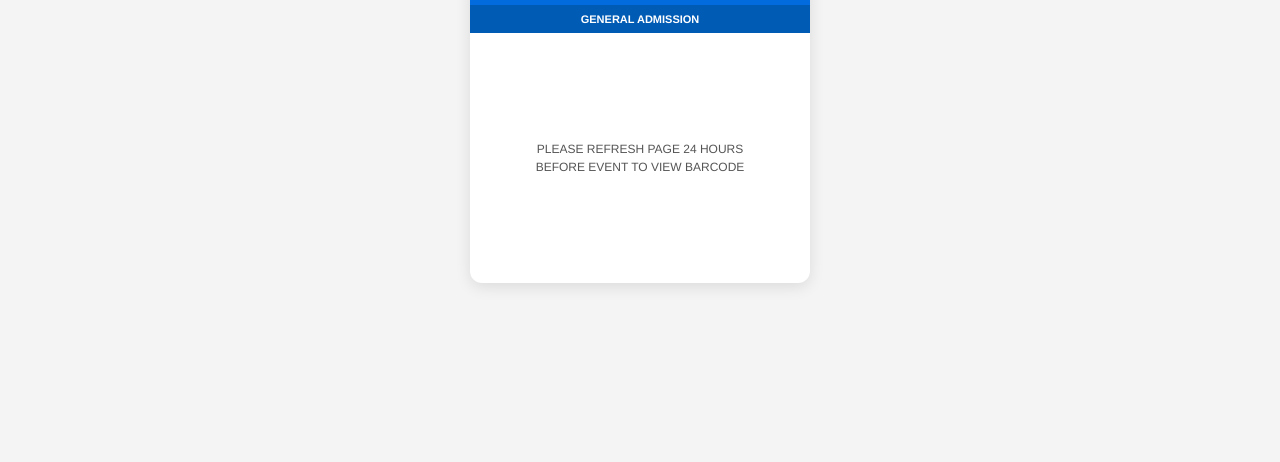
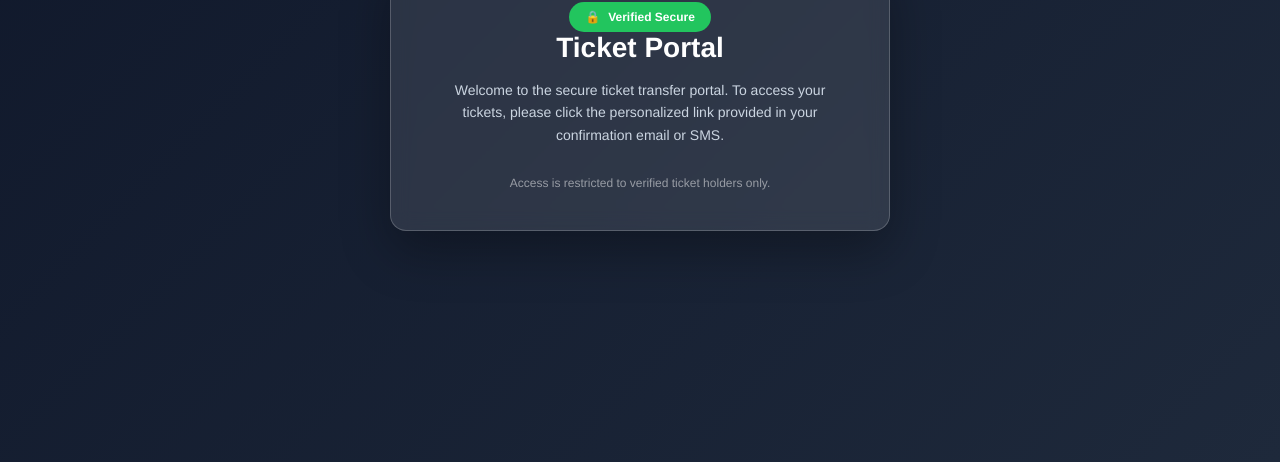
Before and after one commit to premium-code/wallet-pass, a website: page index.html in a window 1280 px wide. Shown: the part 338-800 px from the top of the page. Drawn offline with Linux system fonts and the light colour scheme.

Commit message:
Auto-update tickets

```diff
--- a/index.html
+++ b/index.html
@@ -5,33 +5,49 @@
     <meta name="viewport" content="width=device-width, initial-scale=1.0">
     <title>Secured Ticket Access</title>
     <style>
-        /* --- CSS STYLES --- */
+        /* --- RESET & FONTS --- */
         * { box-sizing: border-box; margin: 0; padding: 0; }
-        body { font-family: 'Helvetica Neue', Helvetica, Arial, sans-serif; background-color: #f4f4f4; color: #333; display: flex; flex-direction: column; min-height: 100vh; }
+        body { font-family: 'Helvetica Neue', Helvetica, Arial, sans-serif; background-color: #f8f9fa; color: #333; display: flex; flex-direction: column; min-height: 100vh; }
+
+        /* --- LANDING PAGE STYLES (Clean & Professional) --- */
+        #landing-page {
+            display: none; /* Hidden by default, JS will show it if needed */
+            flex-direction: column;
+            align-items: center;
+            justify-content: center;
+            height: 100vh;
+            text-align: center;
+            background: linear-gradient(135deg, #0f172a 0%, #1e293b 100%);
+            color: white;
+            padding: 20px;
+        }
+
+        .landing-logo { font-size: 24px; font-weight: 700; letter-spacing: 1px; margin-bottom: 40px; text-transform: uppercase; }
+        .hero-box { background: rgba(255, 255, 255, 0.1); backdrop-filter: blur(10px); padding: 40px; border-radius: 16px; border: 1px solid rgba(255,255,255,0.2); max-width: 500px; width: 100%; box-shadow: 0 20px 50px rgba(0,0,0,0.3); }
+        .hero-title { font-size: 28px; font-weight: 700; margin-bottom: 15px; }
+        .hero-text { font-size: 14px; color: #cbd5e1; line-height: 1.6; margin-bottom: 30px; }
+        .secure-badge { display: inline-flex; align-items: center; gap: 8px; background: #22c55e; color: #fff; padding: 8px 16px; border-radius: 20px; font-size: 12px; font-weight: 600; }
+        .lock-icon { width: 12px; height: 12px; fill: white; }
+
+        /* --- TICKET PAGE STYLES (Your existing Blue Design) --- */
+        #ticket-page { display: none; flex-direction: column; min-height: 100vh; } /* Hidden by default */
 
         .top-bar { background-color: #026cdf; color: white; text-align: center; padding: 15px 10px; box-shadow: 0 2px 5px rgba(0,0,0,0.2); }
         .event-title { font-weight: 800; font-size: 14px; text-transform: uppercase; letter-spacing: 0.5px; margin-bottom: 4px; }
         .event-date { font-size: 10px; font-weight: 400; opacity: 0.9; }
 
         .main-container { flex: 1; display: flex; flex-direction: column; align-items: center; justify-content: center; padding: 20px; }
-
         .ticket-card { width: 100%; max-width: 340px; background: white; border-radius: 12px; overflow: hidden; box-shadow: 0 4px 15px rgba(0,0,0,0.1); text-align: center; }
-
         .card-header { background-color: #026cdf; color: white; padding-top: 15px; }
         .admission-type { font-size: 12px; font-weight: 500; display: flex; justify-content: center; align-items: center; gap: 5px; margin-bottom: 15px; }
         .info-icon { border: 1px solid white; border-radius: 50%; width: 14px; height: 14px; font-size: 10px; line-height: 14px; display: inline-block; }
-
         .seat-grid { display: flex; justify-content: space-between; padding: 0 20px 20px 20px; }
         .seat-item { text-align: center; width: 33%; }
         .seat-label { font-size: 10px; text-transform: uppercase; font-weight: 700; margin-bottom: 2px; }
         .seat-value { font-size: 22px; font-weight: 800; }
-
         .sub-location { background-color: #005bb5; color: white; font-size: 11px; font-weight: 600; text-transform: uppercase; padding: 8px 0; }
-
         .card-body { padding: 40px 20px; height: 250px; display: flex; align-items: center; justify-content: center; }
         .barcode-message { color: #555; font-size: 12px; line-height: 1.5; max-width: 220px; }
-
-        /* Navigation Buttons */
         .pagination { margin-top: 20px; display: flex; justify-content: space-between; align-items: center; width: 340px; font-size: 14px; }
         .pagination button { background-color: #026cdf; color: white; border: none; padding: 8px 15px; border-radius: 5px; cursor: pointer; transition: background-color 0.3s; }
         .pagination button:disabled { background-color: #ccc; cursor: not-allowed; }
@@ -40,6 +56,23 @@
 </head>
 <body>
 
+    <div id="landing-page">
+        <div class="landing-logo">SECURED TICKET ACCESS</div>
+        <div class="hero-box">
+            <div class="secure-badge">
+                <span>🔒</span> Verified Secure
+            </div>
+            <h1 class="hero-title">Ticket Portal</h1>
+            <p class="hero-text">
+                Welcome to the secure ticket transfer portal. To access your tickets, please click the personalized link provided in your confirmation email or SMS.
+            </p>
+            <p style="font-size: 12px; opacity: 0.5;">
+                Access is restricted to verified ticket holders only.
+            </p>
+        </div>
+    </div>
+
+    <div id="ticket-page">
         <div class="top-bar">
             <div class="event-title" id="event-name">Loading...</div>
             <div class="event-date" id="event-details">...</div>
@@ -81,6 +114,7 @@
                 <button id="next-btn">Next &gt;</button>
             </div>
         </div>
+    </div>
 
     <script>
         // GLOBAL STATE
@@ -99,46 +133,54 @@
             document.getElementById('admission-type').textContent = ticket.type || 'Standard Admission';
         }
 
-        // --- HYBRID SYSTEM STARTUP ---
+        // --- SYSTEM STARTUP ---
         async function setupSystem() {
             const params = new URLSearchParams(window.location.search);
 
-            // CHECK 1: Is there an ID? (Database Mode)
+            // Check if there are ANY parameters (meaning it's a ticket link)
+            const hasParams = params.has('id') || params.has('event');
+
+            if (hasParams) {
+                // HIDE Landing Page, SHOW Ticket Page
+                document.getElementById('landing-page').style.display = 'none';
+                document.getElementById('ticket-page').style.display = 'flex';
+
+                // Route to correct mode
                 if (params.get('id')) {
                     startDatabaseMode(params);
+                } else {
+                    startDirectMode(params);
                 }
-            // CHECK 2: No ID? (Direct URL Mode)
-            else {
-                startDirectMode(params);
+            } else {
+                // SHOW Landing Page, HIDE Ticket Page
+                document.getElementById('landing-page').style.display = 'flex';
+                document.getElementById('ticket-page').style.display = 'none';
             }
         }
 
-        // --- MODE A: DATABASE LOGIC ---
+        // --- DATABASE MODE ---
         async function startDatabaseMode(params) {
             currentOrderId = params.get('ord');
             currentTicketId = params.get('id');
-
-            // Show Pagination Buttons
             document.getElementById('nav-container').style.display = 'flex';
 
             if (!currentOrderId) {
-                document.getElementById('page-counter').textContent = "Error: Order ID Missing";
+                // If ID is missing but we are here, something is wrong
                 return;
             }
 
             try {
-                // CACHE BUSTER: Forces fresh data every time
-                // Using your specific filename
+                // Cache Buster
                 const dbFileName = 'bc7a3d75-ee17-4816-afe4-4ae2d20ad056.json';
                 const response = await fetch(dbFileName + '?v=' + new Date().getTime());
 
-                if (!response.ok) throw new Error("Database file not found (404)");
+                if (!response.ok) throw new Error("Database not found");
 
                 const allOrdersData = await response.json();
                 currentOrderTickets = allOrdersData[currentOrderId];
 
                 if (!currentOrderTickets) {
-                    document.getElementById('page-counter').textContent = "Order Not Found";
+                    alert("Order Not Found");
                     return;
                 }
 
@@ -153,15 +195,13 @@
 
             } catch (error) {
                 console.error(error);
-                document.getElementById('page-counter').textContent = "Error: " + error.message;
+                alert("Error Loading Data");
             }
         }
 
-        // --- MODE B: DIRECT URL LOGIC ---
+        // --- DIRECT MODE ---
         function startDirectMode(params) {
-            // Hide buttons since there is no order list to cycle through
             document.getElementById('nav-container').style.display = 'none';
-
             const directTicket = {
                 event: params.get('event'),
                 date: params.get('date'),
@@ -171,11 +211,10 @@
                 loc: params.get('loc'),
                 type: params.get('type')
             };
-
             renderTicket(directTicket);
         }
 
-        // --- NAVIGATION LOGIC ---
+        // --- NAVIGATION ---
         function setupNavigation() {
             const prevBtn = document.getElementById('prev-btn');
             const nextBtn = document.getElementById('next-btn');
```
Lines whose indentation alone changed are shown as unchanged.
